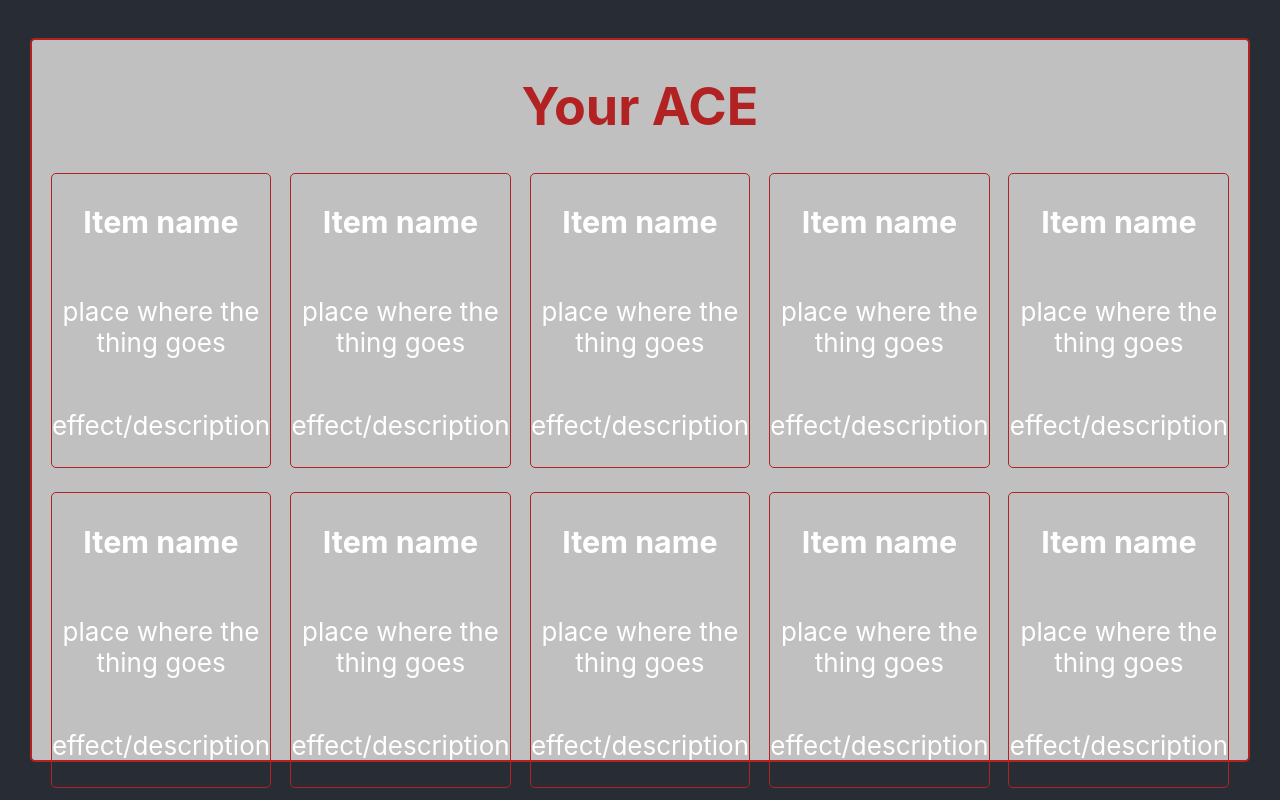
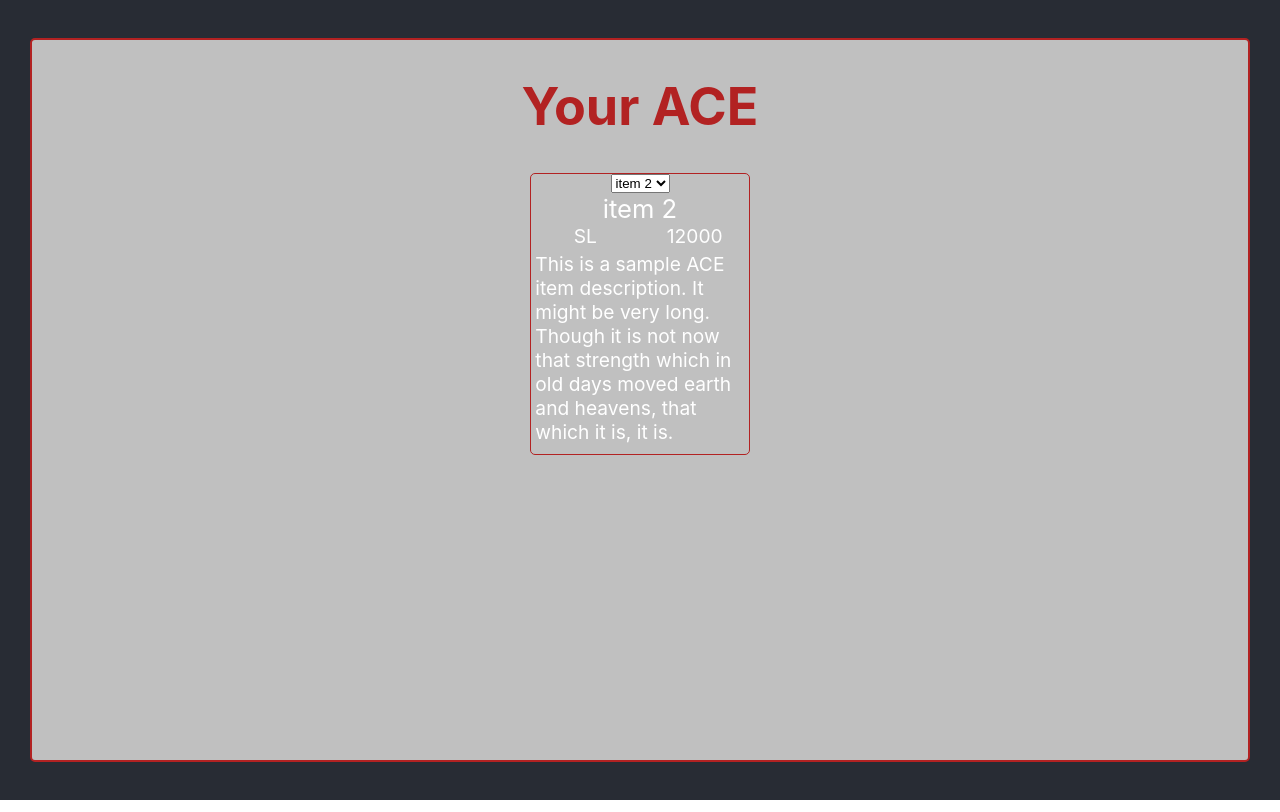
Before and after one commit to samkester/payload-chargen, a React (Create React App) app: page / in a window 1280 px wide. Built offline with nearby package versions, Linux system fonts and the light colour scheme.

Commit message:
item tiles take a list of selectable items

```diff
--- a/src/components/AceFrame.js
+++ b/src/components/AceFrame.js
@@ -1,9 +1,45 @@
 import styled from "styled-components";
 import AceItem from "./AceItem";
 
+const sampleItem = {
+    name: "Name",
+    slot: "SL",
+    cost: 10000,
+    desc: "This is a sample ACE item description. It might be very long. Though it is not now that strength which in old days moved earth and heavens, that which it is, it is.",
+}
+
+const sampleItemList = [
+    {
+        name: "item 1",
+        slot: "SL",
+        cost: 10000,
+        desc: "This is a sample ACE item description. It might be very long. Though it is not now that strength which in old days moved earth and heavens, that which it is, it is.",
+    },
+    {
+        name: "item 2",
+        slot: "SL",
+        cost: 12000,
+        desc: "This is a sample ACE item description. It might be very long. Though it is not now that strength which in old days moved earth and heavens, that which it is, it is.",
+    },
+    {
+        name: "item 3",
+        slot: "SL",
+        cost: 14000,
+        desc: "This is a sample ACE item description. It might be very long. Though it is not now that strength which in old days moved earth and heavens, that which it is, it is.",
+    },
+    {
+        name: "item 4",
+        slot: "SL",
+        cost: 16000,
+        desc: "This is a sample ACE item description. It might be very long. Though it is not now that strength which in old days moved earth and heavens, that which it is, it is.",
+    },
+]
+
 const StyledFrame = styled.div`
     width: 95%;
-    height: 90vh;
+    min-height: 90vh;
+    margin-top: 2.5vw;
+    margin-bottom: 2.5vw;
     border: 2px solid firebrick;
     border-radius: 5px;
     background-color: silver;
@@ -26,16 +62,7 @@ function AceFrame() {
         <StyledFrame>
             <h1>Your ACE</h1>
             <div>
-                <AceItem />
-                <AceItem />
-                <AceItem />
-                <AceItem />
-                <AceItem />
-                <AceItem />
-                <AceItem />
-                <AceItem />
-                <AceItem />
-                <AceItem />
+                <AceItem list={sampleItemList} />
             </div>
         </StyledFrame>
     );
--- a/src/components/AceItem.js
+++ b/src/components/AceItem.js
@@ -1,18 +1,54 @@
+import { useState } from "react";
 import styled from "styled-components";
 
 const StyledItem = styled.div`
+    display: flex;
     width: 18%;
     border: 1px solid firebrick;
     border-radius: 5px;
     margin-bottom: 3vh;
+
+    p{
+        font-size: 1.2rem;
+        width: 50%;
+        margin: 0;
+    }
+
+    p.fullwidth{
+        width: 100%;
+    }
+
+    p.title{
+        font-size: 1.6rem;
+    }
+
+    p.paragraph{
+        text-align: left;
+        padding: 0.25em;
+        padding-bottom: 0.5em;
+    }
 `
 
-export default function AceItem() {
+export default function AceItem({list}) {
+    const [num, setNum] = useState(1);
+
+    const item = list[num];
+
+    const setNumHandler = (event) => {
+        setNum(event.target.value)
+    }
+
     return (
         <StyledItem>
-            <h3>Item name</h3>
-            <p>place where the thing goes</p>
-            <p>effect/description</p>
+            <select onChange={setNumHandler} value={num}>
+                {list.map((item, index) =>
+                    <option value={index}>{item.name}</option>
+                )}
+            </select>
+            <p className="fullwidth title">{item?.name}</p>
+            <p>{item?.slot}</p>
+            <p>{item?.cost}</p>
+            <p className="fullwidth paragraph">{item?.desc}</p>
         </StyledItem>
     );
 }
```
Also changed, not shown: 1 other file (tests, documents, lock files or other folders).
